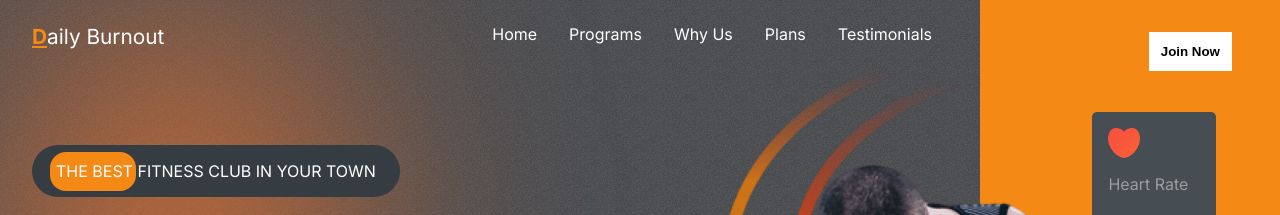
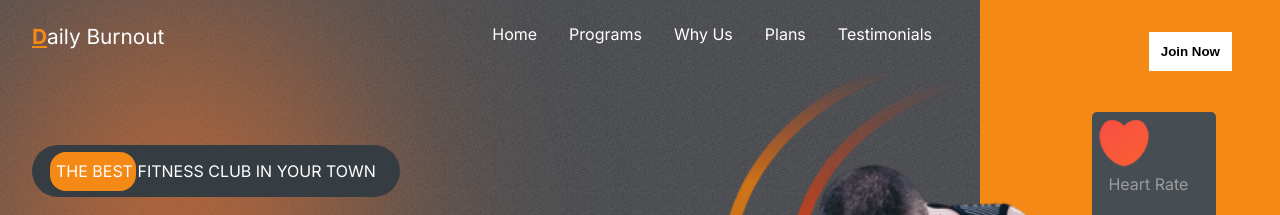
Before and after one commit to deepaksnegi/daily-burnout, a React (Vite) app: page / in a window 1280 px wide. Shown: the top 215 px of the page. Built offline with nearby package versions, Linux system fonts and the light colour scheme.

Commit message:
added heart animation

```diff
--- a/src/components/Hero/Hero.tsx
+++ b/src/components/Hero/Hero.tsx
@@ -76,7 +76,13 @@ const Hero = (props: Props) => {
           initial={{ right: "-1rem" }}
           whileInView={{ right: "4rem" }}
         >
-          <img src={heart} alt="heart" />
+          <motion.img
+            src={heart}
+            alt="heart"
+            initial={{ scale: 1 }}
+            animate={{ scale: 1.5 }}
+            transition={{ repeat: Infinity, repeatDelay: 0.3 }}
+          />
           <span>Heart Rate</span>
           <span>116 bpm</span>
         </motion.div>
```
